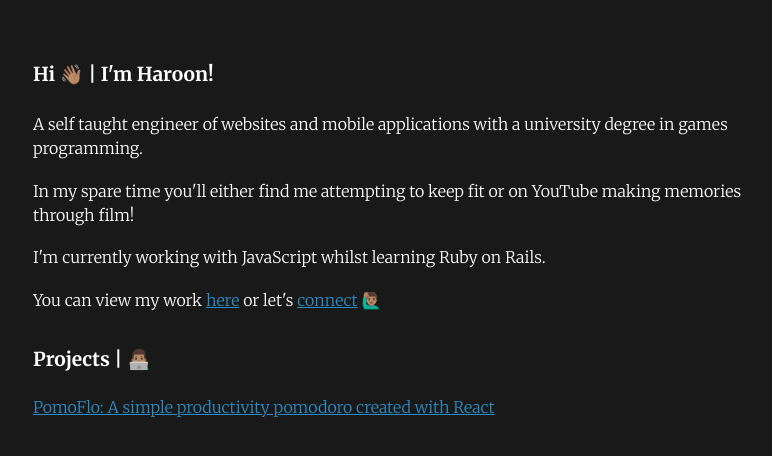
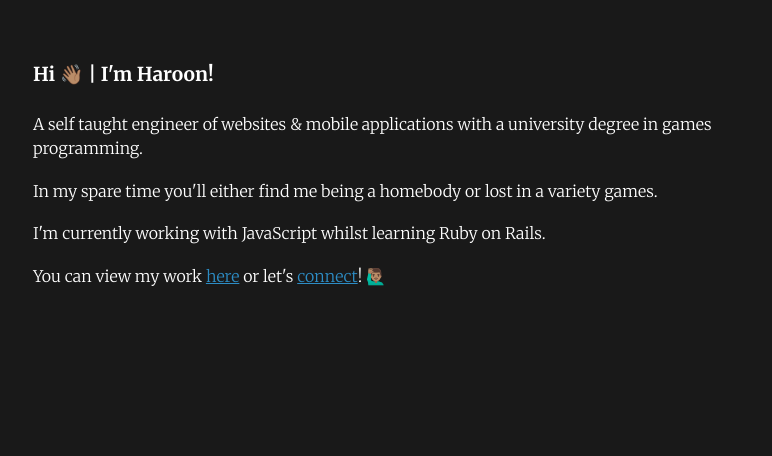
Before and after one commit to haroonarif/h.work, a plain HTML site: page index.html in a window 1280 px wide. Shown: the whole page, without its empty margins (240-1012 px from the left). Drawn offline with Linux system fonts and the light colour scheme.

Commit message:
Updating wording and urls

```diff
--- a/index.html
+++ b/index.html
@@ -18,20 +18,12 @@
   <div class="container">
     <h1>Hi 👋🏽 | I'm Haroon!</h1>
     <div class="about">
-      <p>A self taught engineer of websites and mobile applications with a university degree in games programming.</p>
-      <p>In my spare time you'll either find me attempting to keep fit or on YouTube making memories through film!</p>
+      <p>A self taught engineer of websites & mobile applications with a university degree in games programming.</p>
+      <p>In my spare time you'll either find me being a homebody or lost in a variety games.</p>
       <p>I'm currently working with JavaScript whilst learning Ruby on Rails.</p>
       <div class="contact">
-        <p>You can view my work <a target="_blank" href="https://www.github.com/haroonarif">here</a> or let's <a target="_blank" href="https://www.linkedin.com/in/h-arif/">connect</a> 🙋🏽‍♂️</p>
+        <p>You can view my work <a target="_blank" href="https://www.github.com/haroonarif">here</a> or let's <a target="_blank" href="https://www.linkedin.com/in/haroon-/">connect</a>! 🙋🏽‍♂️</p>
       </div>
-    </div>
-    <h2>Projects | 👨🏽‍💻</h2>
-    <div class="projects">
-      <ul>
-        <li>
-          <a target="_blank" href="https://haroonarif.github.io/PomoFlo/">PomoFlo: A simple productivity pomodoro created with React</a>
-        </li>
-      </ul>
     </div>
     </div>
   </div>
```
